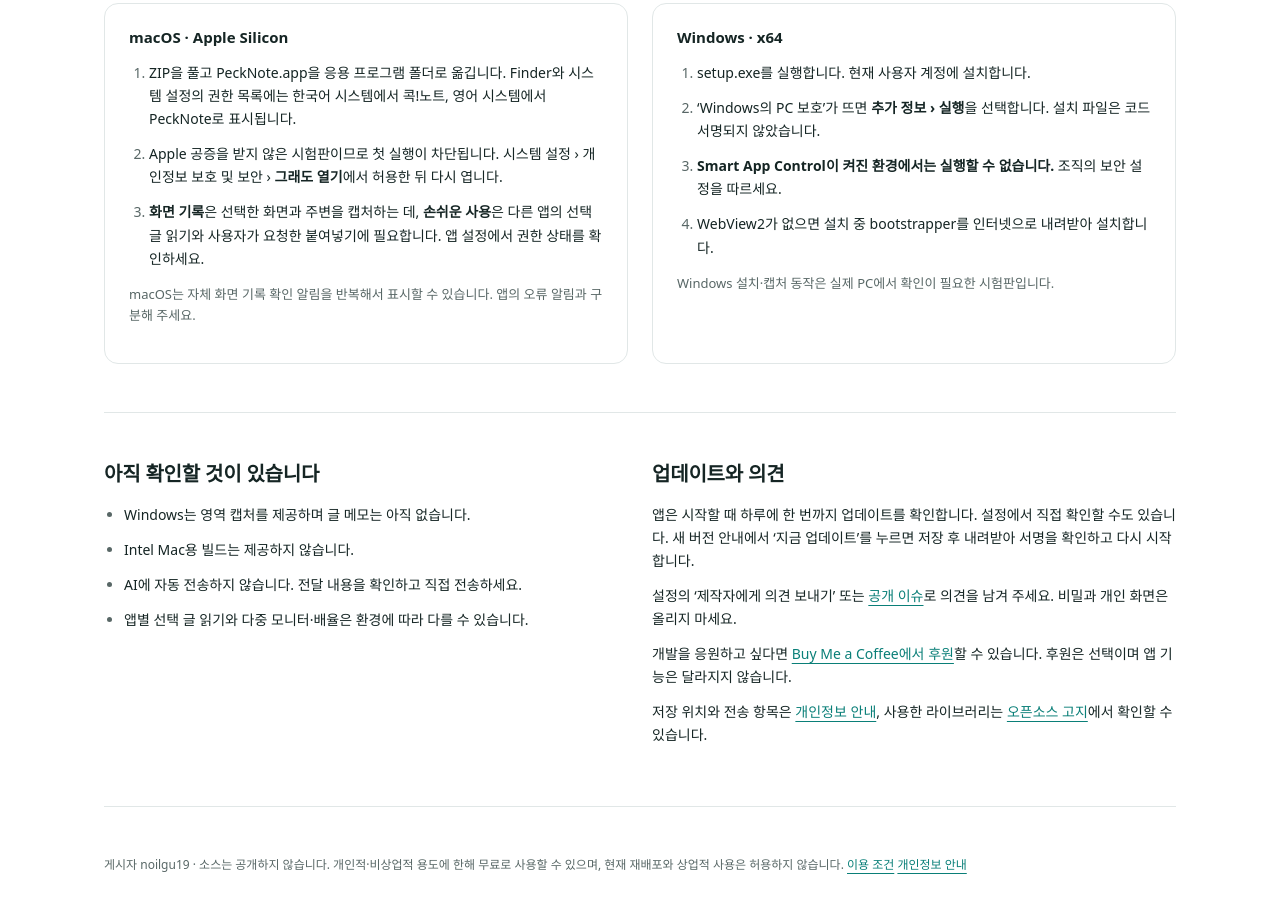
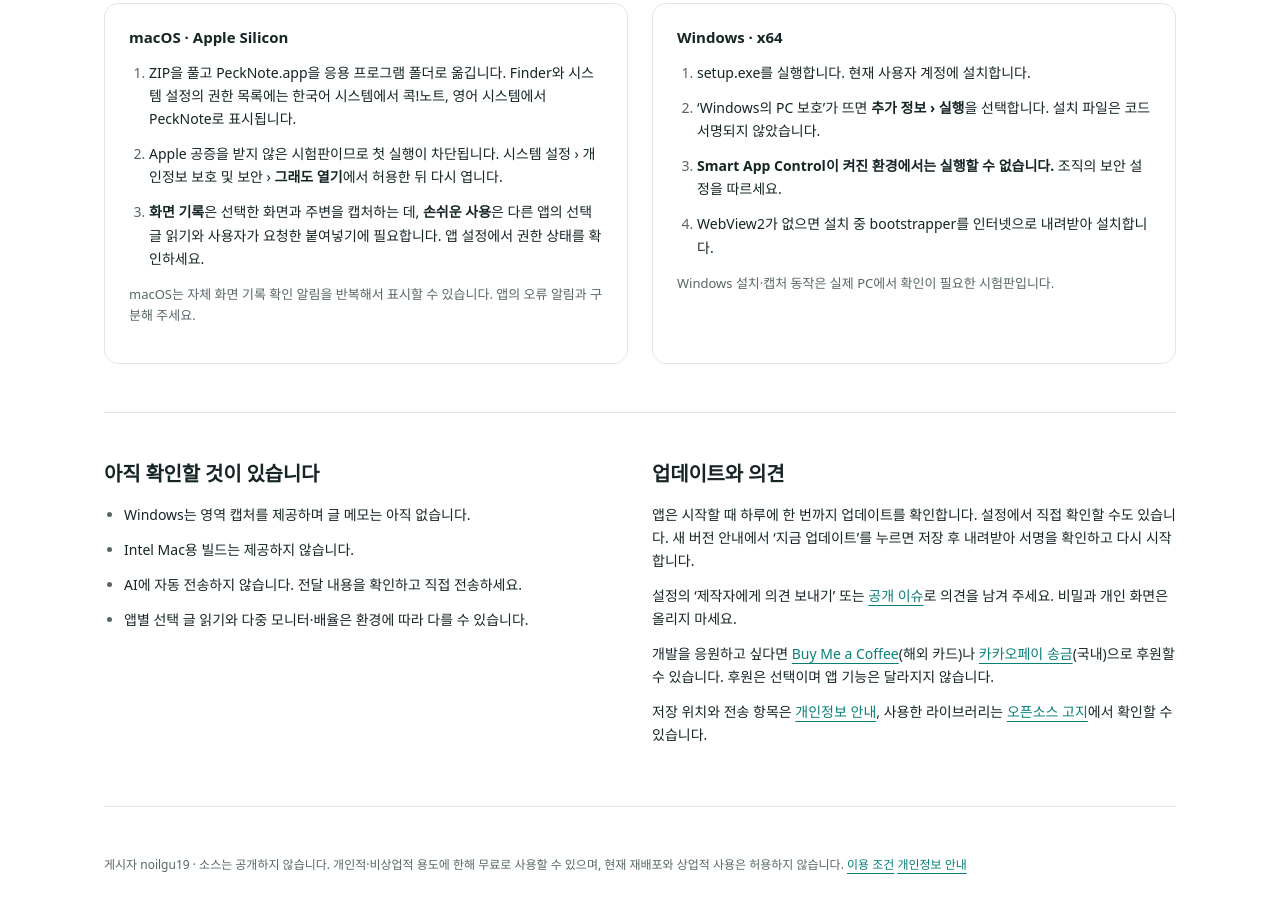
Before and after one commit to noilgu19/pecknote, a plain HTML site: page docs/index.html in a window 1280 px wide. Shown: the part 861-1760 px from the top of the page. Drawn offline with Linux system fonts and the light colour scheme.

Commit message:
Add the KakaoPay support link
Co-Authored-By: Claude Fable 5.2 <noreply@anthropic.com>

```diff
--- a/docs/index.html
+++ b/docs/index.html
@@ -31,6 +31,6 @@
 <section class="hero"><div><svg class="peck-hero" role="img" aria-label="Peck"><use href="#peck-front"/></svg><p class="eyebrow">생각이 생긴 바로 그곳에서 콕 짚어, 또박또박.</p><h1>이 부분에<br>하고 싶은 말.</h1><p>말로는 ‘여기’가 전해지지 않고, 여러 건을 한꺼번에 말하면 섞입니다.<br>콕!노트(PeckNote)는 화면의 일부나 선택한 글에 번호를 붙여 메모하고, 주변 맥락과 함께 하나의 요청으로 모읍니다.<br>받는 쪽이 AI든 사람이든 눈치껏 알아듣게 하는 대신, 보내는 쪽이 정확해집니다. 저장하거나 AI 대화에 넣을 초안만 준비하고, 최종 전송은 직접 합니다.</p><p lang="en" class="muted">PeckNote is a trial for collecting screen and text annotations, saving reviews, and preparing a prompt for your AI conversation. Free for personal, non-commercial use only; redistribution and commercial use are not permitted for now. You decide when to send.</p><div class="downloads"><a class="button primary" href="https://github.com/noilgu19/pecknote/releases/latest">macOS · Apple Silicon</a><a class="button secondary" href="https://github.com/noilgu19/pecknote/releases/latest">Windows · x64</a></div><p class="small">다운로드에는 인터넷 연결이 필요합니다. ‘시험판’ 이름의 최신 릴리스를 제공합니다. 이전 버전은 <a href="https://github.com/noilgu19/pecknote/releases">전체 릴리스 목록</a>에서 확인하세요.</p></div>
 <figure class="illustration"><div class="mock-document"><div class="mock-title">함께 검토할 문서</div><p>좋은 피드백은<br><mark><span class="pin">1</span>어느 부분인지</mark><br>함께 전할 때 시작됩니다.</p></div><div class="bubble"><div class="bubble-head"><span class="pin">1</span><span>메모</span></div><p>여기에 예시를 하나<br>더 넣으면 어떨까요?</p><span class="mock-save">메모 모으기</span></div><figcaption>동작을 설명하는 그림 · 실제 앱 화면이 아닙니다</figcaption></figure></section>
 <section><h2>처음 실행할 때</h2><div class="columns"><article class="panel"><h3>macOS · Apple Silicon</h3><ol><li>ZIP을 풀고 PeckNote.app을 응용 프로그램 폴더로 옮깁니다. Finder와 시스템 설정의 권한 목록에는 한국어 시스템에서 콕!노트, 영어 시스템에서 PeckNote로 표시됩니다.</li><li>Apple 공증을 받지 않은 시험판이므로 첫 실행이 차단됩니다. 시스템 설정 › 개인정보 보호 및 보안 › <strong>그래도 열기</strong>에서 허용한 뒤 다시 엽니다.</li><li><strong>화면 기록</strong>은 선택한 화면과 주변을 캡처하는 데, <strong>손쉬운 사용</strong>은 다른 앱의 선택 글 읽기와 사용자가 요청한 붙여넣기에 필요합니다. 앱 설정에서 권한 상태를 확인하세요.</li></ol><p class="small">macOS는 자체 화면 기록 확인 알림을 반복해서 표시할 수 있습니다. 앱의 오류 알림과 구분해 주세요.</p></article><article class="panel"><h3>Windows · x64</h3><ol><li>setup.exe를 실행합니다. 현재 사용자 계정에 설치합니다.</li><li>‘Windows의 PC 보호’가 뜨면 <strong>추가 정보 › 실행</strong>을 선택합니다. 설치 파일은 코드 서명되지 않았습니다.</li><li><strong>Smart App Control이 켜진 환경에서는 실행할 수 없습니다.</strong> 조직의 보안 설정을 따르세요.</li><li>WebView2가 없으면 설치 중 bootstrapper를 인터넷으로 내려받아 설치합니다.</li></ol><p class="small">Windows 설치·캡처 동작은 실제 PC에서 확인이 필요한 시험판입니다.</p></article></div></section>
-<section class="columns"><div><h2>아직 확인할 것이 있습니다</h2><ul><li>Windows는 영역 캡처를 제공하며 글 메모는 아직 없습니다.</li><li>Intel Mac용 빌드는 제공하지 않습니다.</li><li>AI에 자동 전송하지 않습니다. 전달 내용을 확인하고 직접 전송하세요.</li><li>앱별 선택 글 읽기와 다중 모니터·배율은 환경에 따라 다를 수 있습니다.</li></ul></div><div><h2>업데이트와 의견</h2><p>앱은 시작할 때 하루에 한 번까지 업데이트를 확인합니다. 설정에서 직접 확인할 수도 있습니다. 새 버전 안내에서 ‘지금 업데이트’를 누르면 저장 후 내려받아 서명을 확인하고 다시 시작합니다.</p><p>설정의 ‘제작자에게 의견 보내기’ 또는 <a href="https://github.com/noilgu19/pecknote/issues">공개 이슈</a>로 의견을 남겨 주세요. 비밀과 개인 화면은 올리지 마세요.</p><p>개발을 응원하고 싶다면 <a href="https://buymeacoffee.com/pecknote">Buy Me a Coffee에서 후원</a>할 수 있습니다. 후원은 선택이며 앱 기능은 달라지지 않습니다.</p><p>저장 위치와 전송 항목은 <a href="privacy.html">개인정보 안내</a>, 사용한 라이브러리는 <a href="third-party-notices.html">오픈소스 고지</a>에서 확인할 수 있습니다.</p></div></section>
+<section class="columns"><div><h2>아직 확인할 것이 있습니다</h2><ul><li>Windows는 영역 캡처를 제공하며 글 메모는 아직 없습니다.</li><li>Intel Mac용 빌드는 제공하지 않습니다.</li><li>AI에 자동 전송하지 않습니다. 전달 내용을 확인하고 직접 전송하세요.</li><li>앱별 선택 글 읽기와 다중 모니터·배율은 환경에 따라 다를 수 있습니다.</li></ul></div><div><h2>업데이트와 의견</h2><p>앱은 시작할 때 하루에 한 번까지 업데이트를 확인합니다. 설정에서 직접 확인할 수도 있습니다. 새 버전 안내에서 ‘지금 업데이트’를 누르면 저장 후 내려받아 서명을 확인하고 다시 시작합니다.</p><p>설정의 ‘제작자에게 의견 보내기’ 또는 <a href="https://github.com/noilgu19/pecknote/issues">공개 이슈</a>로 의견을 남겨 주세요. 비밀과 개인 화면은 올리지 마세요.</p><p>개발을 응원하고 싶다면 <a href="https://buymeacoffee.com/pecknote">Buy Me a Coffee</a>(해외 카드)나 <a href="https://qr.kakaopay.com/FI0dPSyXu">카카오페이 송금</a>(국내)으로 후원할 수 있습니다. 후원은 선택이며 앱 기능은 달라지지 않습니다.</p><p>저장 위치와 전송 항목은 <a href="privacy.html">개인정보 안내</a>, 사용한 라이브러리는 <a href="third-party-notices.html">오픈소스 고지</a>에서 확인할 수 있습니다.</p></div></section>
 </main><footer>게시자 noilgu19 · 소스는 공개하지 않습니다. 개인적·비상업적 용도에 한해 무료로 사용할 수 있으며, 현재 재배포와 상업적 사용은 허용하지 않습니다. <a href="https://github.com/noilgu19/pecknote/blob/main/LICENSE.md">이용 조건</a> <a href="privacy.html">개인정보 안내</a></footer>
 </body></html>
```
Also changed, not shown: 2 other files.
